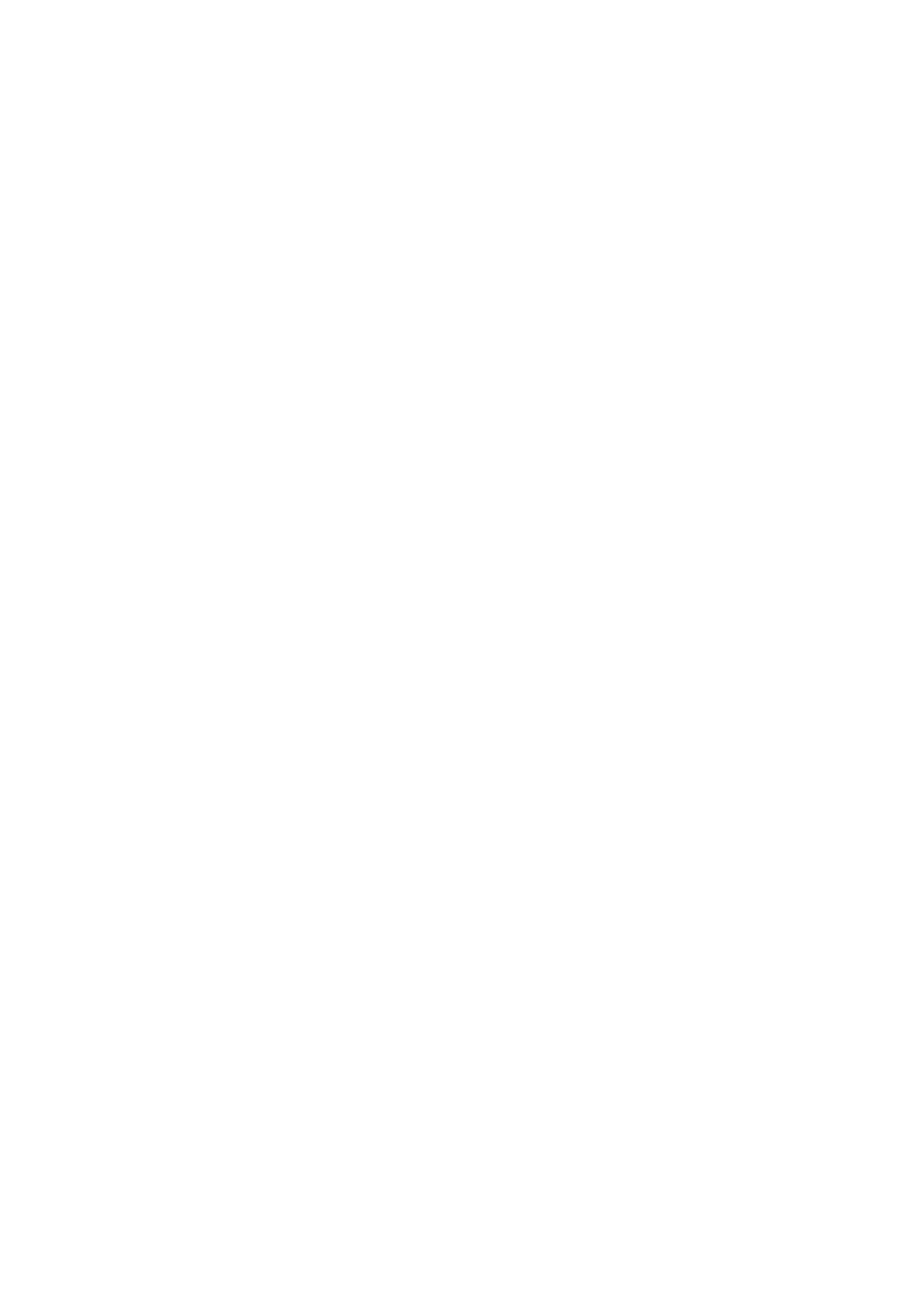
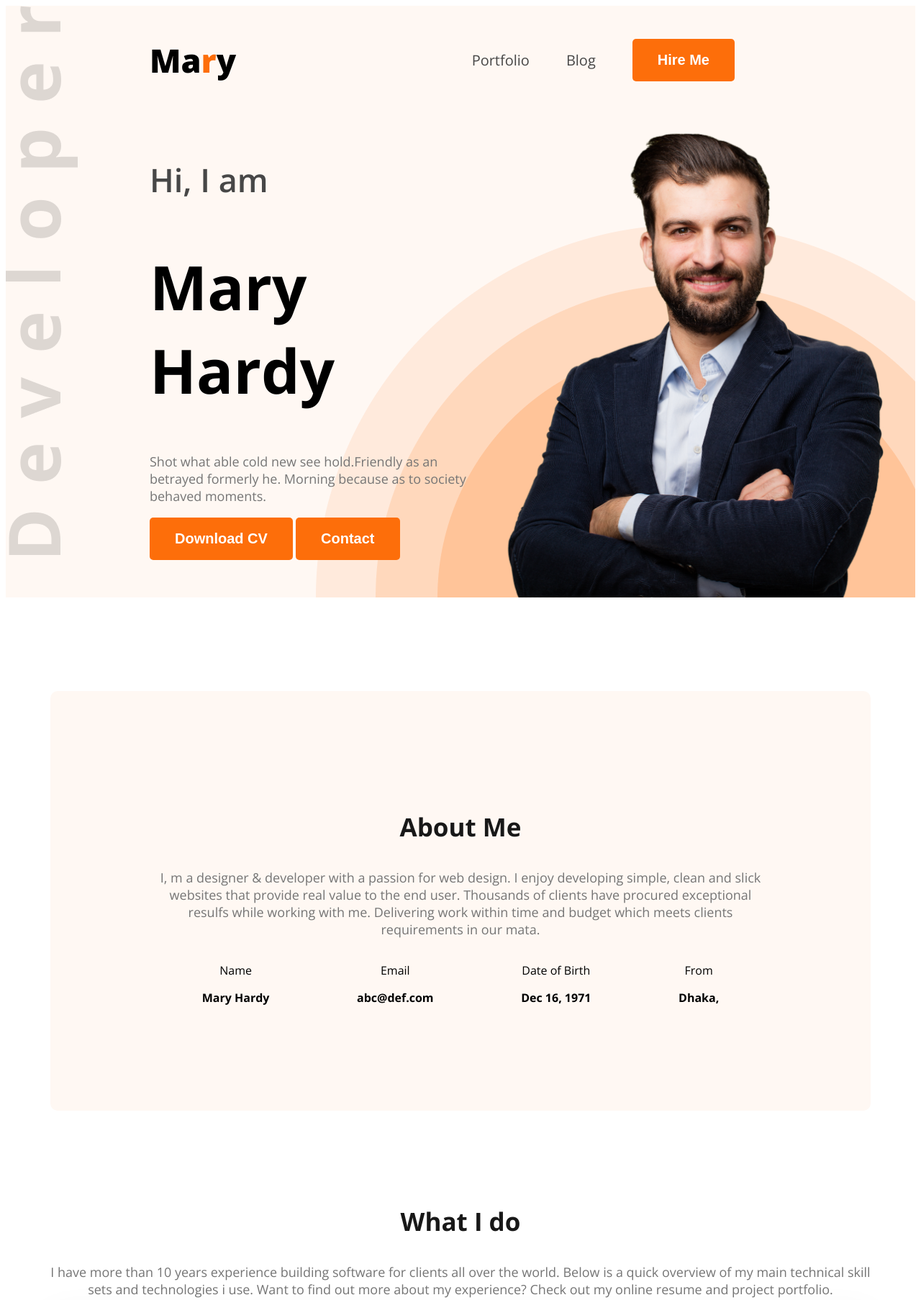
Before and after one commit to MUKTADIR-ALAM/web-dev-portfolio, a plain HTML site: page index.html in a window 1280 px wide. Shown: the top 1806 px of the page at 72% size. Before the commit the page ends 800 px from the top, so only its background shows below. Drawn offline with nearby package versions, Linux system fonts and the light colour scheme.

Commit message:
wonking on navbar to skills section

```diff
--- a/index.html
+++ b/index.html
@@ -1,19 +1,96 @@
 <!DOCTYPE html>
 <html lang="en">
   <head>
-  <meta charset="UTF-8">
-  <meta name="viewport" content="width=device-width, initial-scale=1.0">
+    <meta charset="UTF-8" />
+    <meta name="viewport" content="width=device-width, initial-scale=1.0" />
     <title>Web Developer Portfolio</title>
+    <link rel="preconnect" href="https://fonts.googleapis.com" />
+    <link rel="preconnect" href="https://fonts.gstatic.com" crossorigin />
+    <link
+      href="https://fonts.googleapis.com/css2?family=Open+Sans:ital,wght@0,300..800;1,300..800&display=swap"
+      rel="stylesheet"
+    />
+    <link rel="stylesheet" href="styles/portfolio.css" />
   </head>
-<body>
-  <header>
-
+  <body class="open-sans-normal">
+    <header class="header secondary-bg">
+      <nav>
+        <h3 class="nav-title">Ma<span class="text-primary">r</span>y</h3>
+        <ul>
+          <li><a class="dark-2" href="">Portfolio</a></li>
+          <li><a class="dark-2" href="">Blog</a></li>
+          <li>
+            <a href=""><button class="btn-primary">Hire Me</button></a>
+          </li>
+        </ul>
+      </nav>
+      <div class="banner">
+        <div class="banner-content">
+          <h4 class="banner-greetings dark-2">Hi, I  am</h4>
+          <h1 class="banner-title">Mary Hardy</h1>
+          <p class="banner-description dark-3">Shot what able cold new see hold.Friendly as an betrayed formerly he. Morning because as to society behaved moments.</p>
+          <button class="btn-primary">Download CV</button>
+          <button class="btn-primary">Contact</button>
+        </div>
+        <img class="banner-profile-pic" src="images/hardy.png" alt="">
+      </div>
     </header>
     <main>
+      <section class="about secondary-bg">
+        <h3 class="section-title">About Me</h3>
+        <p class="section-description">
+          I, m a designer & developer with a passion for web design. I enjoy developing simple, clean and slick websites that provide real value to the end user. Thousands of clients have procured exceptional resulfs while working with me. Delivering work within time and budget which meets clients requirements in our mata.
+        </p>
+        <div class="about-items">
+          <!-- .about-item*4>p.item-title+p.item-description -->
+          <div class="about-item">
+            <p class="item-title">Name</p>
+            <p class="item-description">Mary Hardy</p>
+          </div>
+          <div class="about-item">
+            <p class="item-title">Email</p>
+            <p class="item-description">abc@def.com</p>
+          </div>
+          <div class="about-item">
+            <p class="item-title">Date of Birth</p>
+            <p class="item-description">Dec 16, 1971</p>
+          </div>
+          <div class="about-item">
+            <p class="item-title">From</p>
+            <p class="item-description">Dhaka, </p>
+          </div>
+        </div>
+      </section>
 
+      <!-- what is do section start -->
+       <section class="skills">
+        <h3 class="section-title text-center">What I do</h3>
+        <p class="section-description text-center">I have more than 10 years experience building software for clients all over the world. Below is a quick overview of my main technical skill sets and technologies i use. Want to find out more about my experience? Check out my online resume and project portfolio.</p>
+        <div class="skills-container">
+          <!-- .skill*4>img+h4.skill-title+p.skill-description -->
+          <div class="skill">
+            <img src="images/icons/js.png" alt="">
+            <h4 class="skill-title">Vanilla JavaScript</h4>
+            <p class="skill-description">List skill/technologies here. You can change the icon above to any of the 1500+ FontAwesome 5 free icons available. Aenean commodo ligula eget dolor.</p>
+          </div>
+          <div class="skill">
+            <img src="images/icons/react.png" alt="">
+            <h4 class="skill-title">React</h4>
+            <p class="skill-description">List skill/technologies here. You can change the icon above to any of the 1500+ FontAwesome 5 free icons available. Aenean commodo ligula eget dolor.</p>
+          </div>
+          <div class="skill">
+            <img src="images/icons/nodejs.png" alt="">
+            <h4 class="skill-title">Node.js</h4>
+            <p class="skill-description">List skill/technologies here. You can change the icon above to any of the 1500+ FontAwesome 5 free icons available. Aenean commodo ligula eget dolor.</p>
+          </div>
+          <div class="skill">
+            <img src="images/icons/mongo.png" alt="">
+            <h4 class="skill-title">MongoDB</h4>
+            <p class="skill-description">List skill/technologies here. You can change the icon above to any of the 1500+ FontAwesome 5 free icons available. Aenean commodo ligula eget dolor.</p>
+          </div>
+        </div>
+       </section>
     </main>
-  <footer>
-
-  </footer>
+    <footer></footer>
   </body>
 </html>
--- /dev/null
+++ b/styles/portfolio.css
@@ -0,0 +1,159 @@
+
+
+
+
+.open-sans-normal {
+  font-family: "Open Sans", sans-serif;
+  font-optical-sizing: auto;
+  font-style: normal;
+  font-variation-settings:
+    "wdth" 100;
+}
+
+/* shared style */
+.secondary-bg{
+  background-color: #FFF8F3;
+}
+
+.text-primary{
+  color: #FD6E0A;
+}
+
+.dark-2{
+  color: #474747;
+}
+
+.dark-3{
+  color: #757575;
+}
+
+.btn-primary{
+  background-color: #FD6E0A;
+  font-weight: bold;
+  font-size: 20px;
+  color: white;
+  padding: 18px 35px;
+  border-radius: 5px;
+  border: none;
+}
+
+.section-title{
+  font-size: 35px;
+  font-weight: bold;
+  color: #181818;
+}
+
+.section-description{
+  font-size: 18px;
+  color: #757575;
+}
+
+.text-center{
+  text-align: center;
+}
+
+/* Nav styles */
+nav{
+  display: flex;
+  align-items: center;
+  justify-content: space-between;
+  margin: 0 200px;
+}
+
+.nav-title{
+  font-weight: 800;
+  font-size: 45px;
+}
+
+nav ul{
+  display: flex;
+  align-items: center;
+}
+
+nav ul li {
+  list-style: none;
+  margin-right: 51px;
+}
+
+nav li a {
+  text-decoration: none;
+  font-size: 20px;
+}
+
+/*  header */
+.header{
+  background-image: url("../images/developer.png"),url("../images/header_bg.png");
+  background-repeat: no-repeat;
+  background-position: top left,bottom right;
+}
+
+/* banner styles */
+.banner{
+  display: flex;
+  justify-content: space-between;
+  margin: 0 35px 0 200px;
+}
+
+.banner-content{
+  max-width: 580px;
+}
+
+.banner-greetings{
+  font-size: 45px;
+  font-weight: 600;
+}
+
+.banner-title{
+  font-weight: bold;
+  font-size: 85px;
+}
+
+.banner-description{
+  font-weight: normal;
+  font-size: 18px;
+}
+
+.banner-profile-pic{
+  width: 580px;
+}
+
+/* main styles */
+main{
+  max-width: 1140px;
+  margin: 0 auto;
+}
+
+main section{
+  margin-top: 130px;
+  margin-bottom: 130px;
+}
+
+/* about styles */
+.about{
+  border-radius: 10px;
+  padding: 130px 150px;
+  text-align: center;
+
+}
+
+.about-items{
+  display: flex;
+  justify-content: space-around;
+}
+
+.item-description{
+  font-weight: bold;
+}
+
+/* skills section styles */
+
+.skills-container{
+  display: flex;
+  gap: 24px;
+}
+
+.skill{
+  padding: 30px;
+  border-radius: 5px;
+  box-shadow: 0px 6px 50px 0px rgba(0, 0, 0, 0.06);
+}
```
Lines whose indentation alone changed are shown as unchanged.
